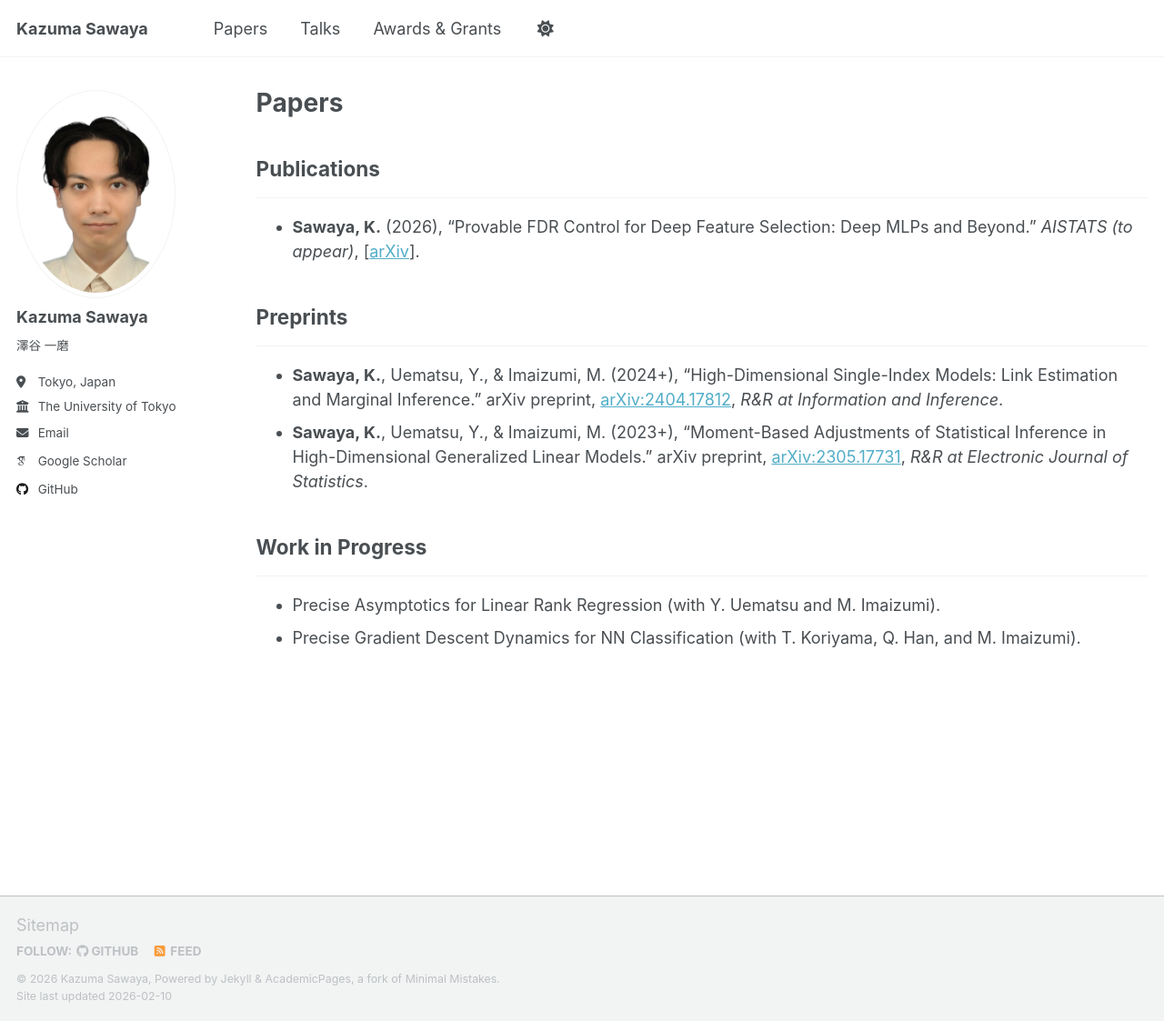
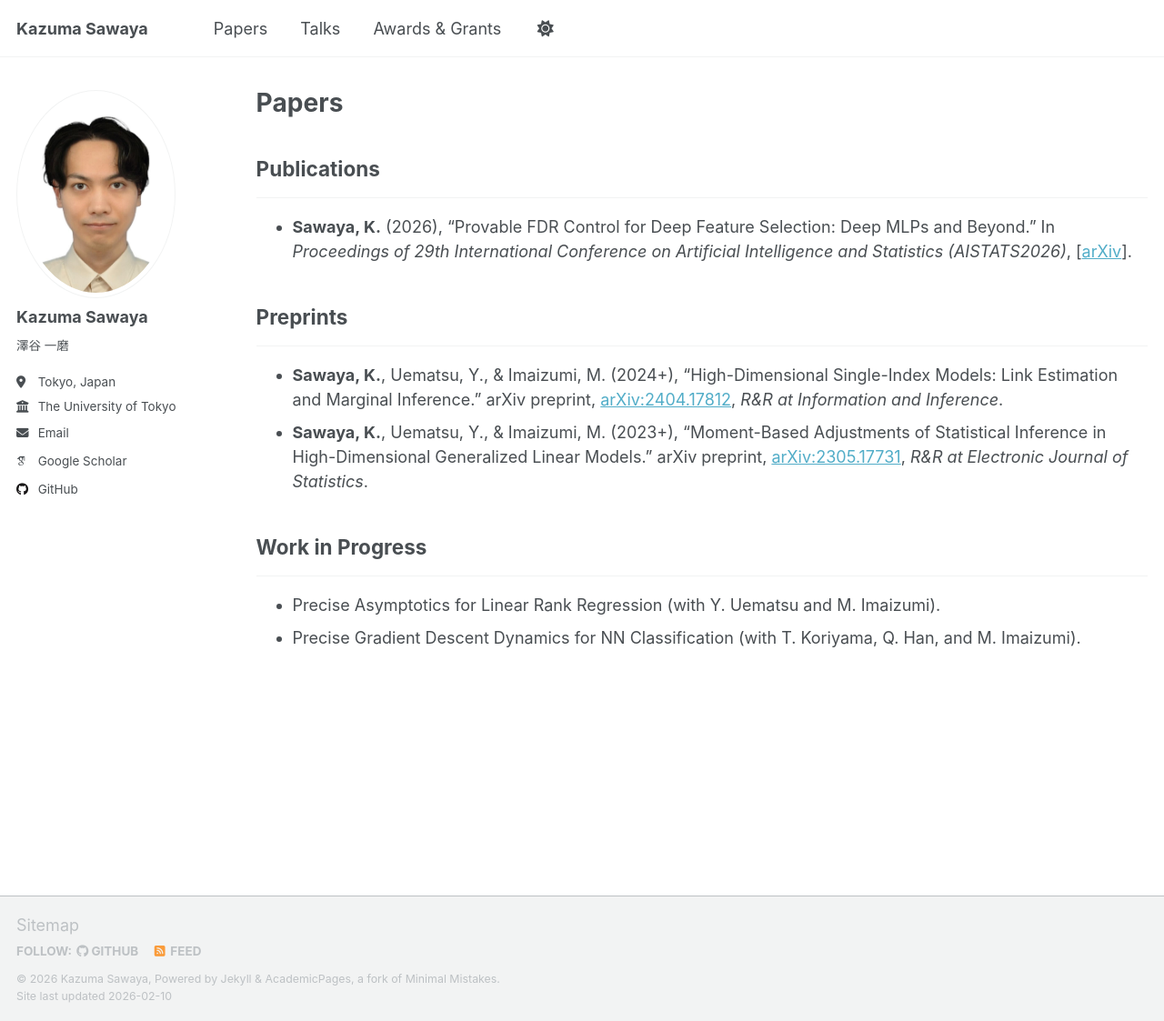
Before and after one commit to sawaya-ka/sawaya-ka.github.io, a Jekyll site: the page built from _pages/papers.md, in a window 1280 px wide and 1123 px high. Shown: the whole window at 91% size. Built offline with Jekyll 4.4.1, drawn with Linux system fonts in a browser that asks for light colours; some web fonts are replaced; a script that is not in the unit is left out.

Commit message:
Update papers.md

```diff
--- a/_pages/papers.md
+++ b/_pages/papers.md
@@ -8,7 +8,7 @@ author_profile: true
 ## Publications
 ---
 
-- **Sawaya, K.** (2026), "Provable FDR Control for Deep Feature Selection: Deep MLPs and Beyond." *AISTATS (to appear)*, [[arXiv](https://arxiv.org/abs/2512.04696)].
+- **Sawaya, K.** (2026), "Provable FDR Control for Deep Feature Selection: Deep MLPs and Beyond." In *Proceedings of 29th International Conference on Artificial Intelligence and Statistics (AISTATS2026)*, [[arXiv](https://arxiv.org/abs/2512.04696)].
 
 ## Preprints
 ---
```
